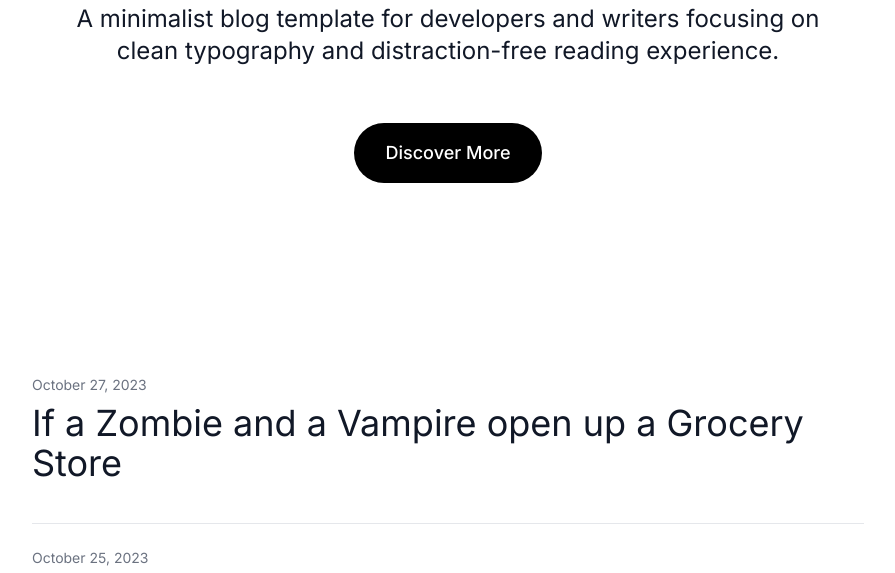
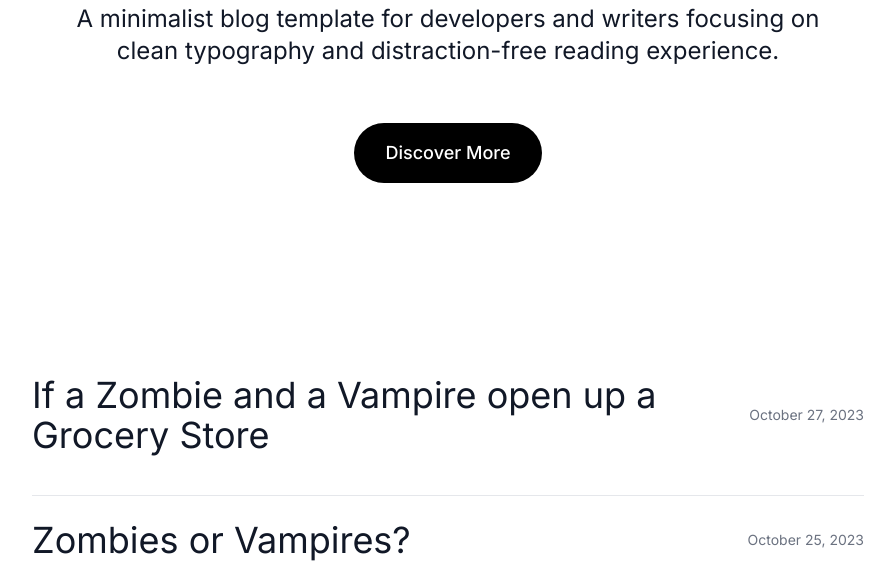
Before and after one commit to zhumengting01/AI-Weekly, an Astro site: page / in a window 1280 px wide. Shown: the part 369-942 px from the top of the page, without its empty margins (192-1087 px from the left). Built offline with nearby package versions, Linux system fonts and the light colour scheme; Astro itself is replaced by a stand-in of ours.

Commit message:
Headline und Datum in PostCard mit Flexbox ausgerichtet: Headline links, Datum rechts

```diff
--- a/src/components/PostCard.astro
+++ b/src/components/PostCard.astro
@@ -24,12 +24,14 @@
 
 <article class="mb-10">
   <div class="space-y-2">
-    <div class="text-gray-500 dark:text-gray-400 text-sm">{formatDate(date)}</div>
-    <h2 class="text-4xl">
-      <a href={post.url} class="hover:underline">
-        {title}
-      </a>
-    </h2>
+    <div class="flex flex-col sm:flex-row justify-between items-start sm:items-center gap-2 mb-2">
+      <h2 class="text-3xl md:text-4xl">
+        <a href={post.url} class="hover:underline">
+          {title}
+        </a>
+      </h2>
+      <div class="text-gray-500 dark:text-gray-400 text-sm shrink-0 sm:ml-4 sm:text-right">{formatDate(date)}</div>
+    </div>
     {showImage && image && (
       <a href={post.url} class="block aspect-video overflow-hidden rounded-lg">
         <img
```
